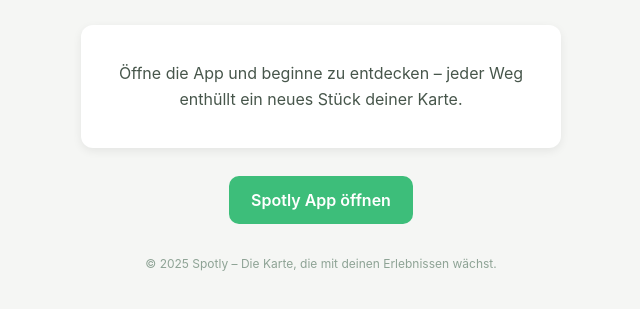
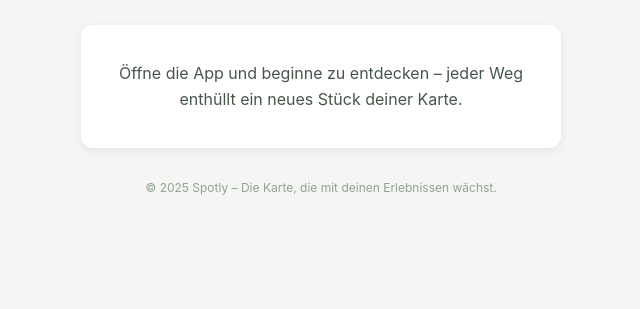
Before and after one commit to lenaaaV/spotly-success, a plain HTML site: page spotly-success/index.html in a window 1280 px wide. Shown: the part 163-472 px from the top of the page, without its empty margins (319-959 px from the left). Drawn offline with Linux system fonts and the light colour scheme.

Commit message:
redeploy

```diff
--- a/spotly-success/index.html
+++ b/spotly-success/index.html
@@ -23,9 +23,6 @@
       </p>
     </div>
 
-    <a class="cta" href="#" onclick="openApp()">
-      Spotly App öffnen
-    </a>
 
     <p class="footer">© 2025 Spotly – Die Karte, die mit deinen Erlebnissen wächst.</p>
   </div>
```
Also changed, not shown: vercel.json.
